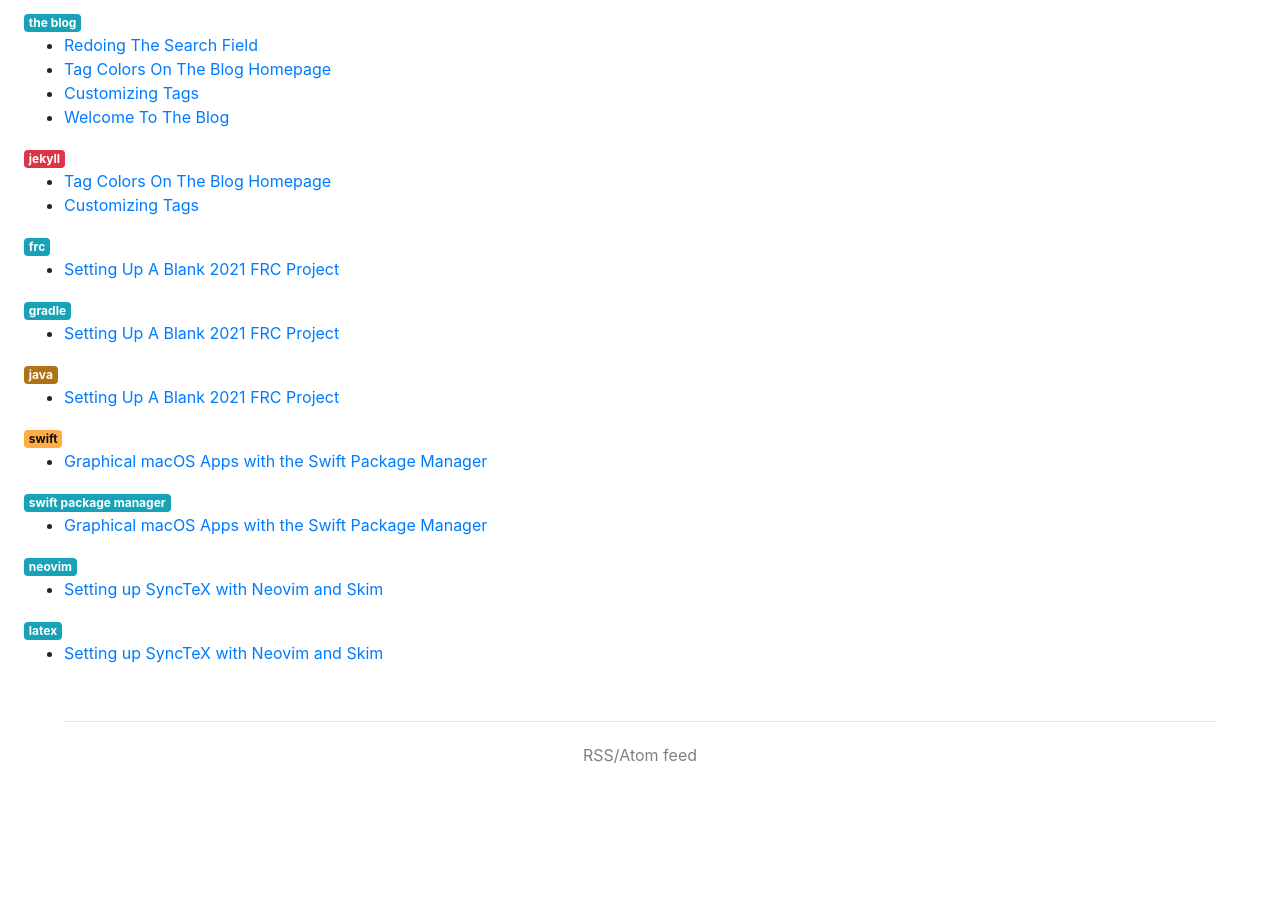
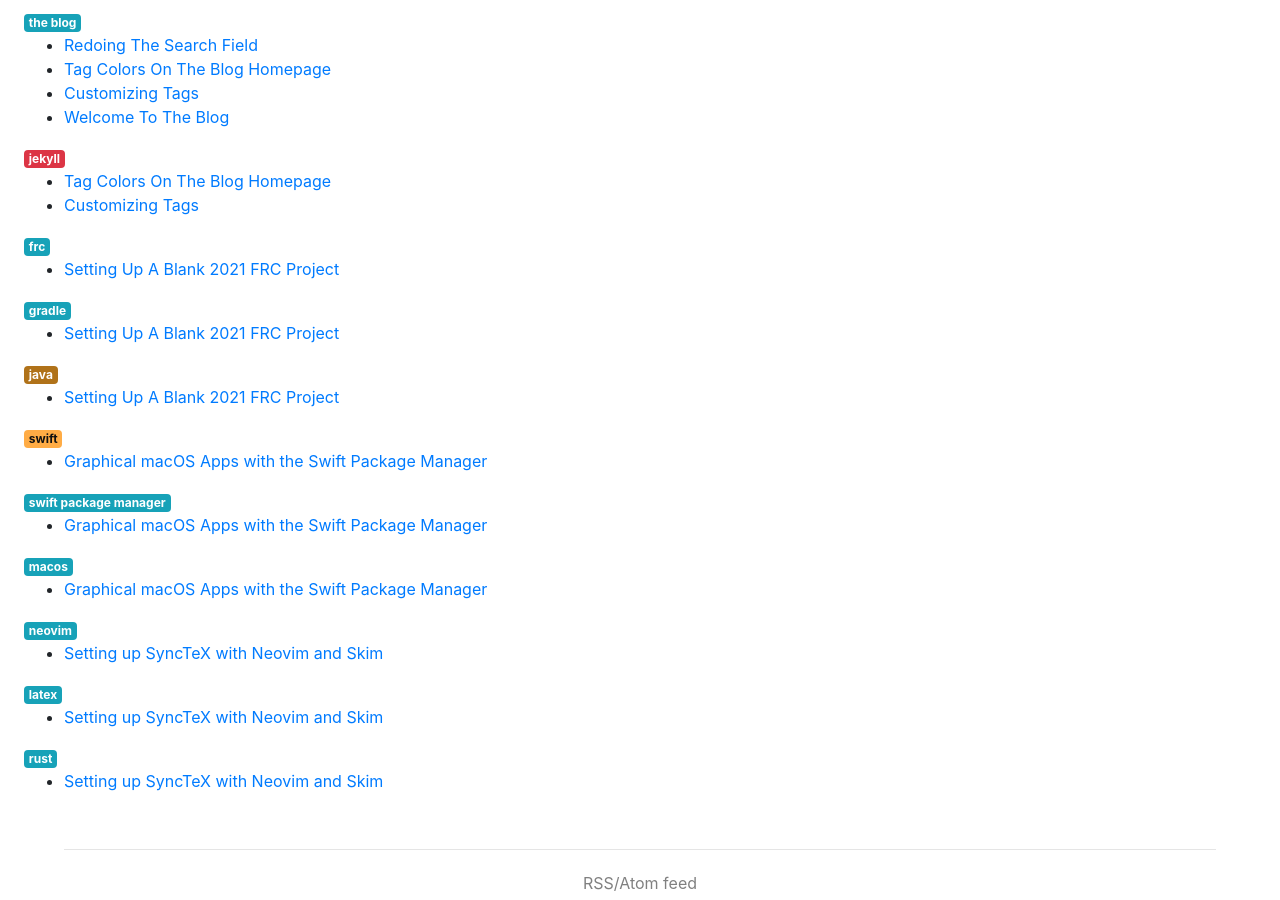
Before and after one commit to Samasaur1/samasaur1.github.io, a Jekyll site: the page built from blog.html, in a window 1280 px wide and 900 px high, scrolled down 993 px. Built offline with Jekyll 4.4.1, drawn with Linux system fonts in a browser that asks for light colours; some web fonts are replaced; before the commit the page ends 1765 px from its top, so only the background shows below that.

Commit message:
Update tags on posts

```diff
--- a/_posts/2023-01-05-graphical-macos-apps-with-spm.md
+++ b/_posts/2023-01-05-graphical-macos-apps-with-spm.md
@@ -4,6 +4,7 @@
 tags:
 - swift
 - swift package manager
+- macos
 ---
 The [Swift Package Manager](https://www.swift.org/package-manager/) (SPM) is pretty great. You can use it to create libraries, command-line tools, and (since Xcode 11), SPM libraries can be used in apps submitted to Apple App Stores. However, it's not as trivial to make _true_ graphical apps without using Xcode, even if they're written in Swift using SPM.
 
--- a/_posts/2023-01-29-setting-up-synctex-with-neovim-and-skim.md
+++ b/_posts/2023-01-29-setting-up-synctex-with-neovim-and-skim.md
@@ -4,6 +4,7 @@
 tags:
 - neovim
 - latex
+- rust
 ---
 I have... a lot of feelings towards Neovim, but putting those aside for the time being, it's still my preferred LaTeX editor on my Mac.
 What my LaTeX editing setup was missing[^1], though, was the ability to "jump to" a location in the output PDF from the code, or to jump to a location in the code by clicking on the PDF.
```
